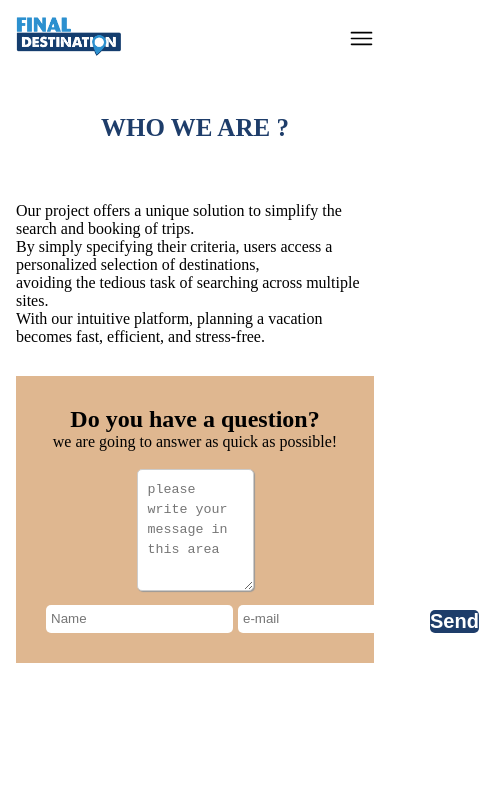
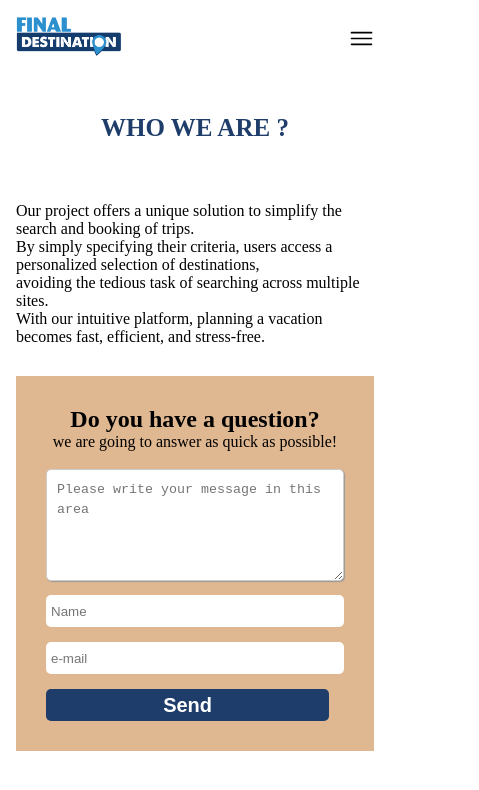
Before and after one commit to WildCodeSchool-2024-02/JS-Valence-P2-FinalDestination, a React (Vite) app in the folder client/: page /contact in a window 390 px wide. Shown: the top 790 px of the page, 479 px wide, since content can reach past the window. Built offline with nearby package versions, Linux system fonts and the light colour scheme; a web font is replaced by a local one.

Commit message:
About_us responsive

```diff
--- a/client/src/pages/AboutPage.css
+++ b/client/src/pages/AboutPage.css
@@ -35,6 +35,8 @@ textarea {
   border-radius: 5px;
   border: 1px solid #ccc;
   box-shadow: 1px 1px 1px #999;
+  height: 7rem;
+  width: 26rem;
 }
 input {
   margin-top: 10px;
@@ -54,18 +56,19 @@ input {
 }
 input {
   padding: 5px;
+  height: 2rem;
 }
 button {
-  margin-top: 15px;
+  margin-top: 10px;
   background-color: #1e3d6a;
   color: white;
   text-align: center;
-
   font-size: 20px;
   font-weight: bold;
   border-radius: 5px;
-
   border: none;
+  height: 2rem;
+  width: 4.5rem;
 }
 @media (max-width: 970px) {
   .Formulaire {
@@ -75,7 +78,15 @@ button {
   .Marge {
     border: none;
   }
+  .input {
+    display: flex;
+    flex-direction: column;
+  }
   .Contact {
-    width: auto;
+    display: flex;
+    flex-direction: column;
+  }
+  button {
+    width: 17.7rem;
   }
 }
--- a/client/src/pages/AboutPage.jsx
+++ b/client/src/pages/AboutPage.jsx
@@ -24,7 +24,7 @@ export default function AboutPage() {
         <form action="post">
           <div className="Champs">
             <textarea
-              placeholder="please write your message in this area"
+              placeholder="Please write your message in this area"
               rows="5"
               cols="10"
             />{" "}
```
